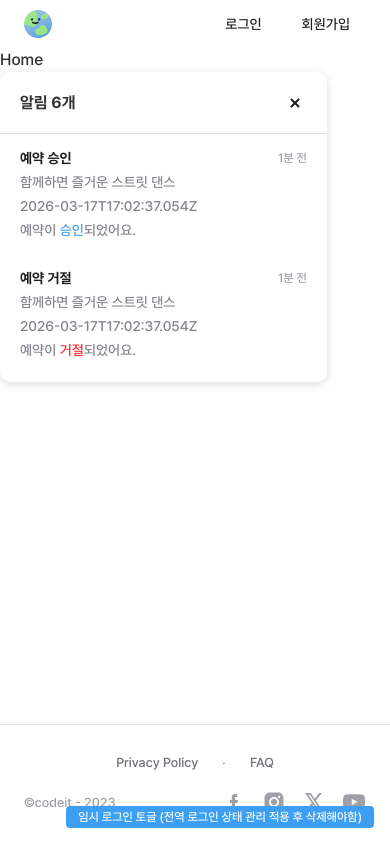
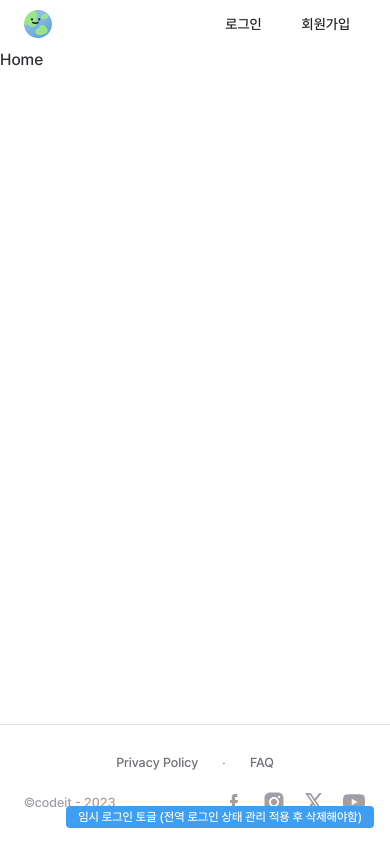
Before and after one commit to wuswusw/21-Sprint-Part4-4team-GolbalNomad, a Next.js app: page / in a window 390 px wide. Built offline with nearby package versions, Linux system fonts and the light colour scheme.

Commit message:
:sparkles:[KAN-22] Feat: 반응형 UI 구현 및 GNB 연동, 창 닫힘 기능 구현

```diff
--- a/src/app/main/layout.tsx
+++ b/src/app/main/layout.tsx
@@ -1,4 +1,4 @@
-import GNB from '@/components/common/GNB';
+import GNB from '@/components/common/gnb/gnb';
 import Footer from '@/components/common/Footer';
 import Sidemenu from '@/components/common/Sidemenu';
 
--- a/src/app/page.tsx
+++ b/src/app/page.tsx
@@ -1,10 +1,8 @@
 import MainLayout from "@/components/layout/main-layout";
-import Notifications from "@/features/notification/components/notifications";
 export default function Page() {
   return (
     <MainLayout>
       <h1>Home</h1>
-      <Notifications />
     </MainLayout>
   );
 }
--- a/src/components/common/gnb/gnb-notification.tsx
+++ b/src/components/common/gnb/gnb-notification.tsx
@@ -3,6 +3,7 @@
 import Image from "next/image";
 import { useRef, useCallback } from "react";
 import useClickOutside from "@/hooks/useClickOutside";
+import Notifications from "@/features/notification/components/notifications";
 
 interface GnbNotificationProps {
   isOpen: boolean;
@@ -35,9 +36,7 @@ function GnbNotification({ isOpen, onToggle }: GnbNotificationProps) {
         className="absolute top-0 right-0"
       />
       {isOpen && (
-        <div className="absolute w-60 h-60 top-9 right-0 bg-white rounded-lg shadow-[0px_2px_8px_0px_#78748640]">
-          <h1>알림</h1>
-        </div>
+        <Notifications onClose={close} />
       )}
     </div>
   );
--- a/src/components/common/gnb/gnb-profile.tsx
+++ b/src/components/common/gnb/gnb-profile.tsx
@@ -39,7 +39,7 @@ function GnbProfile({ nickname, profileImage, isOpen, onToggle, onLogout }: GnbP
           {nickname ?? "이름 없음"}
         </span>
         {isOpen && (
-          <div className="flex flex-col items-center justify-center w-32 px-[14px] py-4 rounded-xl shadow-[0px_2px_8px_0px_#78748640] absolute top-9 right-0">
+          <div className="flex flex-col items-center justify-center w-32 px-[14px] py-4 rounded-xl shadow-[0px_2px_8px_0px_#78748640] absolute top-9 right-0 z-100">
             <ul className="w-full flex flex-col gap-[14px] justify-center text-16 text-gray-600">
               <li>
                 <button
--- a/src/features/notification/components/notifications.tsx
+++ b/src/features/notification/components/notifications.tsx
@@ -1,4 +1,8 @@
+"use client";
+
 import Image from "next/image";
+
+const LOCATION_STYLE = "fixed left-1/2 -translate-x-1/2 tablet:translate-x-0  tablet:left-auto top-13 tablet:absolute tablet:top-9 tablet:right-0 z-100"
 
 const NOTIFICATIONS = [
     {
@@ -16,13 +20,18 @@ const NOTIFICATIONS = [
 
 ]
 
-function Notifications() {
+interface NotificationsProps {
+    onClose: () => void;
+}
 
+function Notifications({ onClose }: NotificationsProps) {
     return (
-        <div className="flex flex-col tablet:w-[231px] w-[327px] shadow-[0px_2px_8px_0px_#78748640] rounded-[10px] pb-2">
+        <div className={`${LOCATION_STYLE} flex flex-col tablet:w-[231px] w-[327px] shadow-[0px_2px_8px_0px_#78748640] rounded-[10px] pb-2`}>
             <div className="flex justify-between items-center px-5 py-[18.5px] border-b border-gray-100">
                 <h1 className="text-16 font-bold">알림 6개</h1>
-                <Image src="/assets/icons/delete.svg" alt="close" width={24} height={24} />
+                <button type="button" onClick={onClose} aria-label="알림 닫기">
+                    <Image src="/assets/icons/delete.svg" alt="close" width={24} height={24} />
+                </button>
             </div>
             {NOTIFICATIONS.map((notificationn) => (
                 <div key={notificationn.id} className="flex flex-col gap-2 px-5 py-4 text-gray-950">
```
